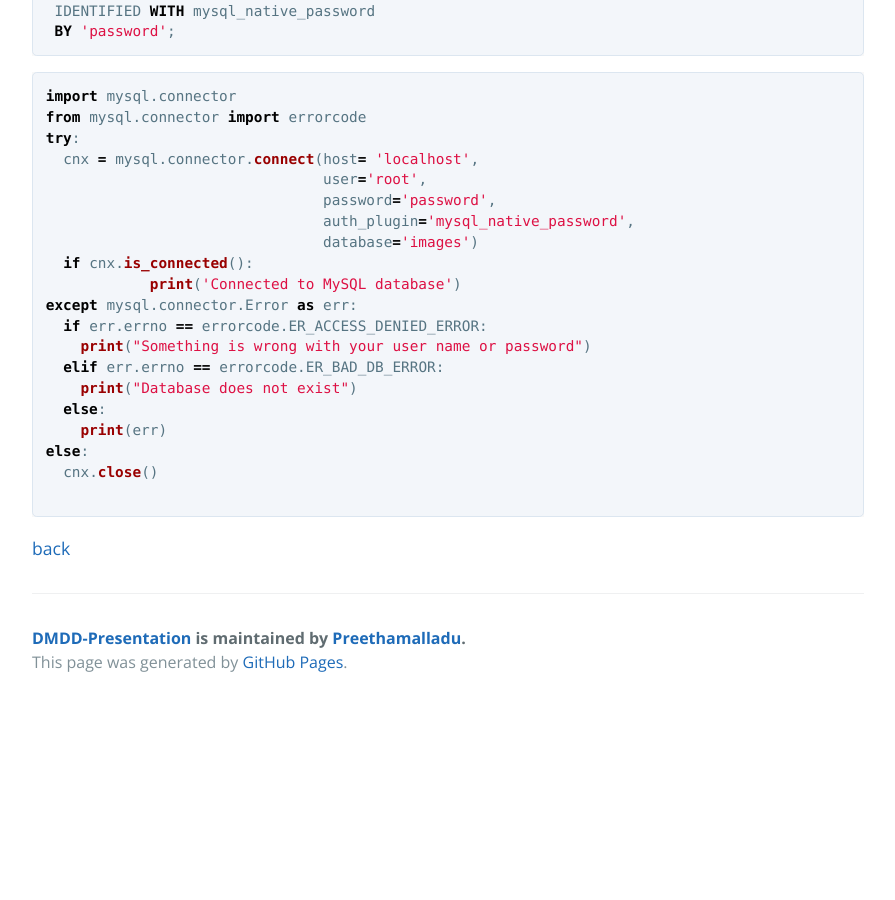
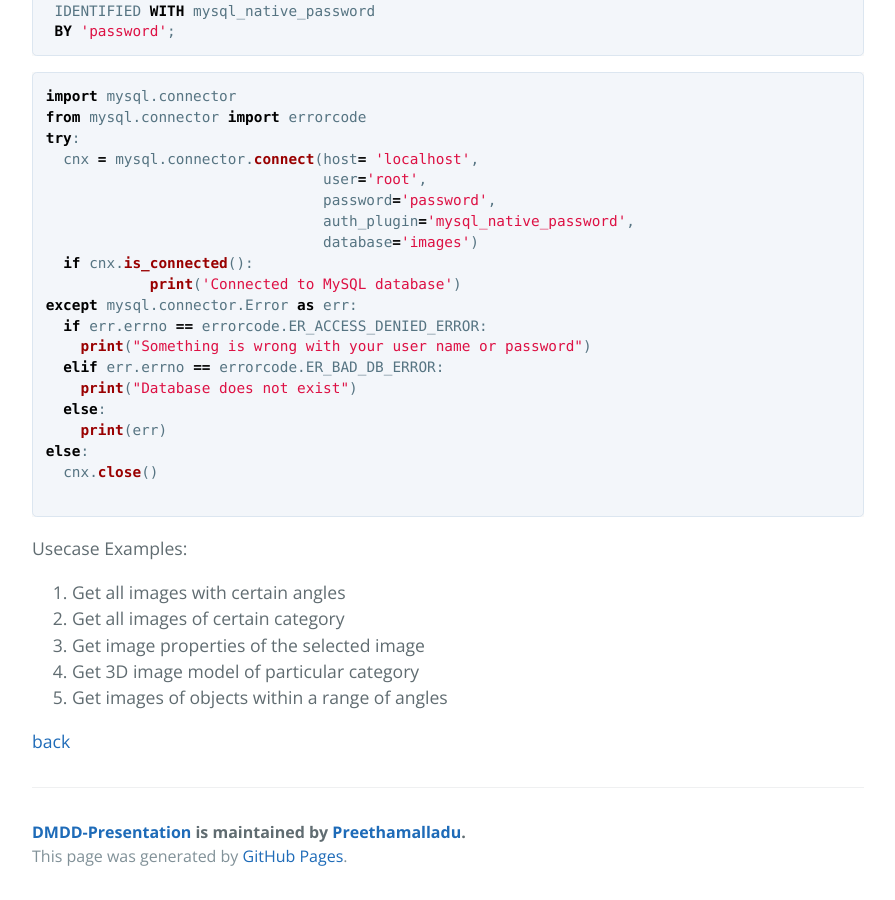
Before and after one commit to Preethamalladu/DMDD-Presentation, a Jekyll site: the page built from another-page.md, in a window 1280 px wide and 900 px high, scrolled down 4289 px. Shown: the whole window, without its empty margins (192-1087 px from the left). Built offline with Jekyll 4.4.1, drawn with Linux system fonts in a browser that asks for light colours; our own code applies the rules of GitHub Pages for plain Markdown files; before the commit the page ends 4995 px from its top, so only the background shows below that; some of the changed text lies outside the part shown.

Commit message:
Update another-page.md

````diff
--- a/another-page.md
+++ b/another-page.md
@@ -4,7 +4,7 @@ layout: default
 
 # The Database Part
 
-description: This is a report about the database work we have done
+Description: This is a report about the database work we have done
 
 
 To get started with the database work first we had to figure out how do we collect the image data of so many images together in a database.
@@ -173,4 +173,11 @@ else:
   cnx.close()
 
 ```
+Usecase Examples:
+1. Get all images with certain angles
+2. Get all images of certain category
+3. Get image properties of the selected image
+4. Get 3D image model of particular category
+5. Get images of objects within a range of angles
+
 [back](./)
````
